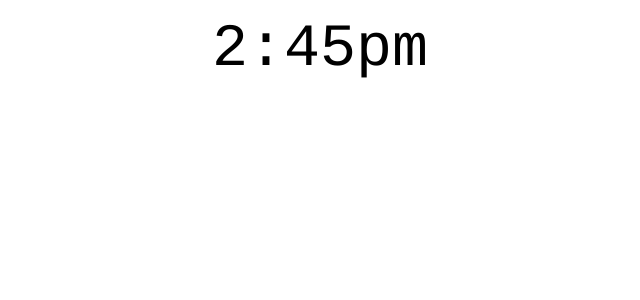
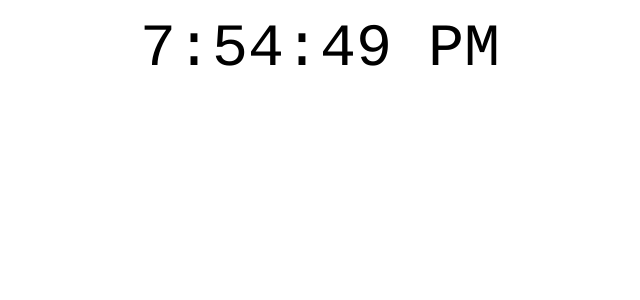
Before and after one commit to sequoian/alarm-clock, a React (Create React App) app: page / in a window 1280 px wide. Shown: the top 300 px of the page, without its empty margins (320-960 px from the left). Built offline with nearby package versions, Linux system fonts and the light colour scheme.

Commit message:
working clock

```diff
--- a/src/App.js
+++ b/src/App.js
@@ -2,10 +2,37 @@ import React, { Component } from 'react';
 import './App.css';
 
 class Clock extends Component {
+  constructor(props) {
+    super(props);
+    this.state = {
+      datetime: null,
+      intervalID: null
+    }
+    this.tick = this.tick.bind(this);
+  }
+
+  componentWillMount() {
+    const date = new Date();
+    const interval = setInterval(this.tick, 1000);
+    this.setState({
+      datetime: date,
+      intervalID: interval
+    });
+  }
+
+  tick() {
+    const time = this.state.datetime;
+    time.setSeconds(time.getSeconds() + 1);
+    this.setState({
+      datetime: time
+    });
+  }
+
   render() {
+    const time = this.state.datetime.toLocaleTimeString()
     return (
       <div className={this.props.className}>
-        2:45pm
+        {time}
       </div>
     );
   }
```
